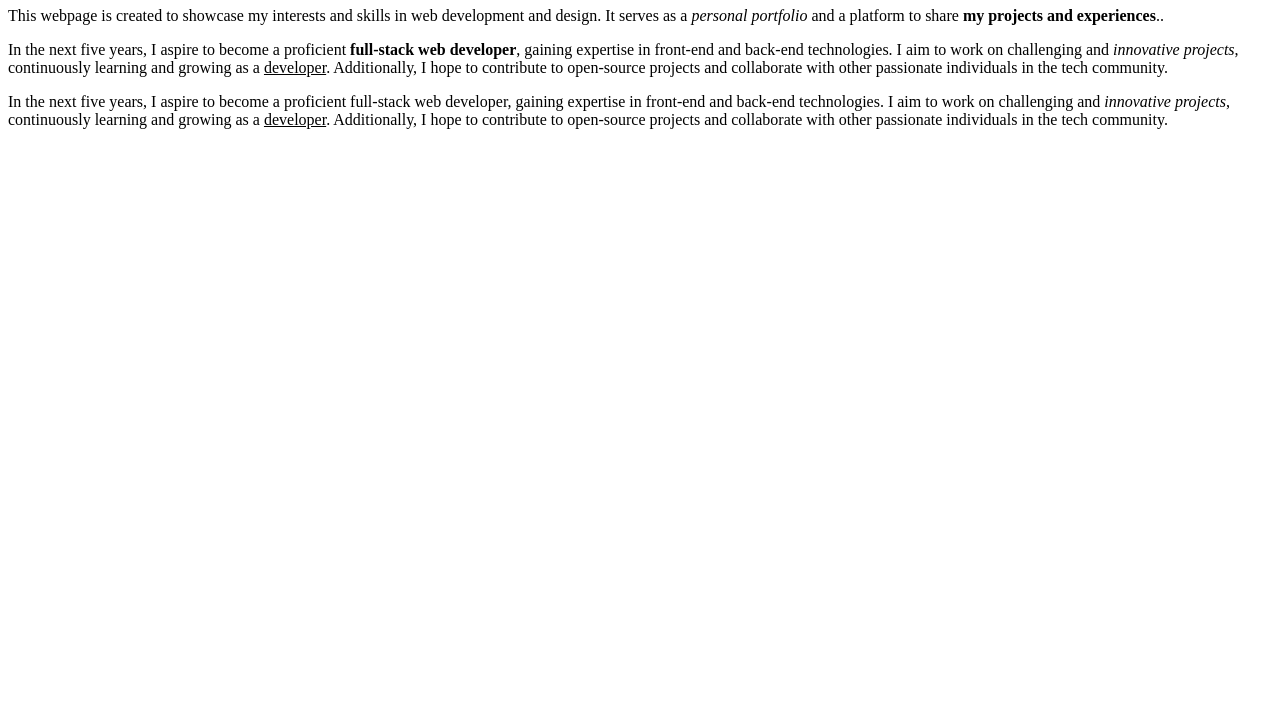
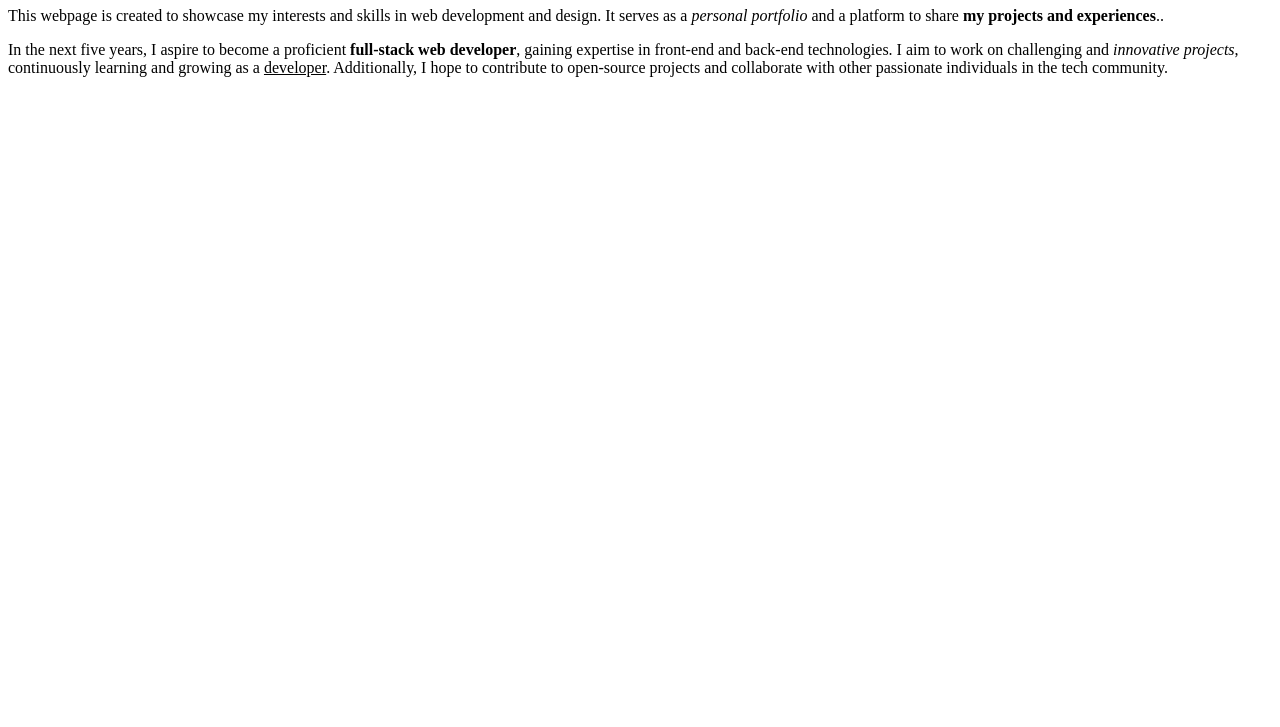
Before and after one commit to Kiunga1/AZ-Frontend-HTMLCSS, a plain HTML site: page index.html in a window 1280 px wide. Shown: the part 73-800 px from the top of the page. Drawn offline with Linux system fonts and the light colour scheme.

Commit message:
last change

```diff
--- a/index.html
+++ b/index.html
@@ -12,10 +12,5 @@
         <h1>My HTML Page</h1>
         <p>This webpage is created to showcase my interests and skills in web development and design. It serves as a <em>personal portfolio</em> and a platform to share <strong>my projects and experiences</strong>..</p>
         <p>In the next five years, I aspire to become a proficient <b>full-stack web developer</b>, gaining expertise in front-end and back-end technologies. I aim to work on challenging and <i>innovative projects</i>, continuously learning and growing as a <u>developer</u>. Additionally, I hope to contribute to open-source projects and collaborate with other passionate individuals in the tech community.</p>
-        <p>In the next five years, I aspire to become a proficient <bold>full-stack web developer</bold>, gaining expertise in front-end and back-end technologies. I aim to work on challenging and <i>innovative projects</i>, continuously learning and growing as a <u>developer</u>. Additionally, I hope to contribute to open-source projects and collaborate with other passionate individuals in the tech community.</p>
-
-
-
-
 	</body>
 </html>
```
